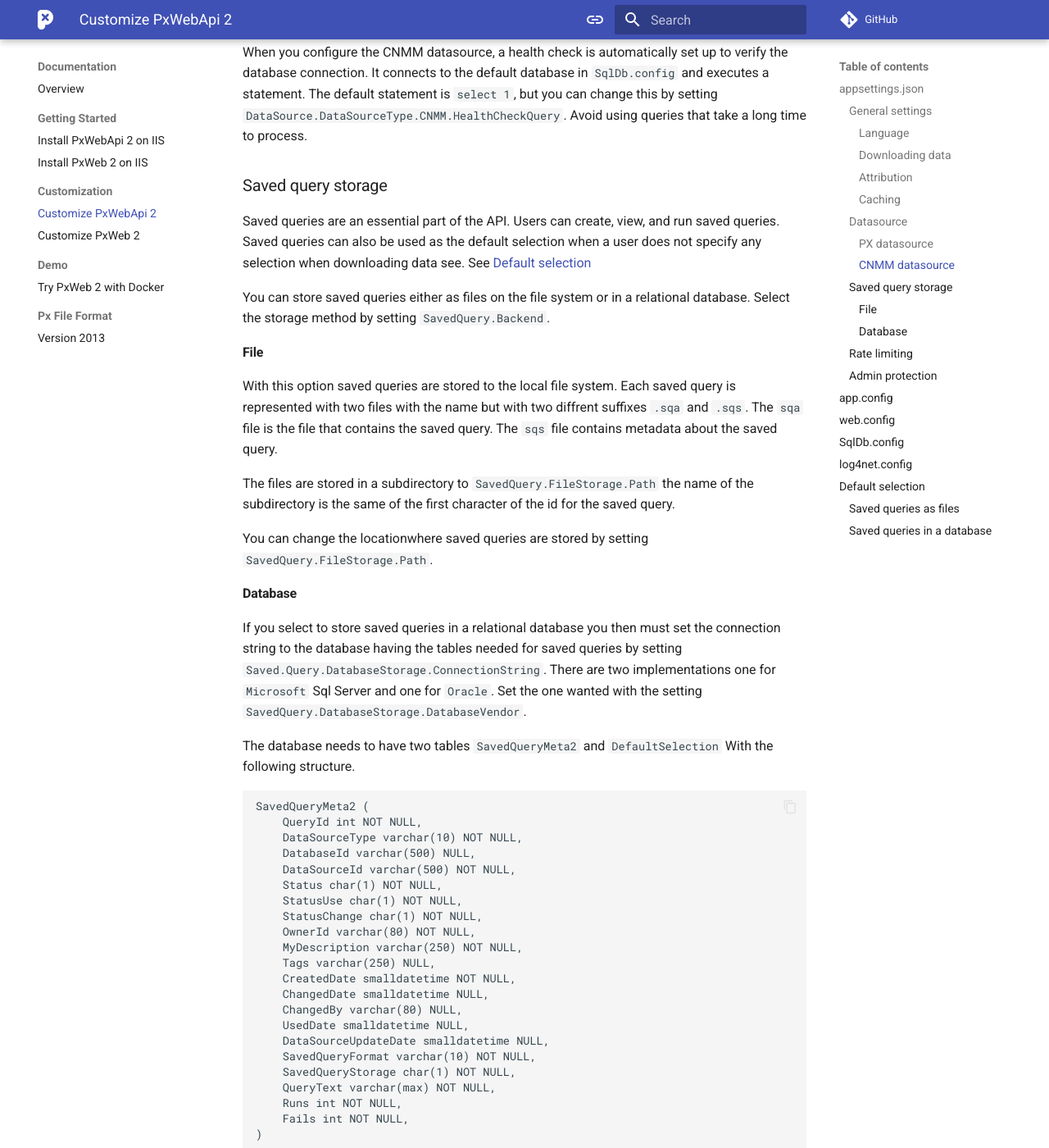
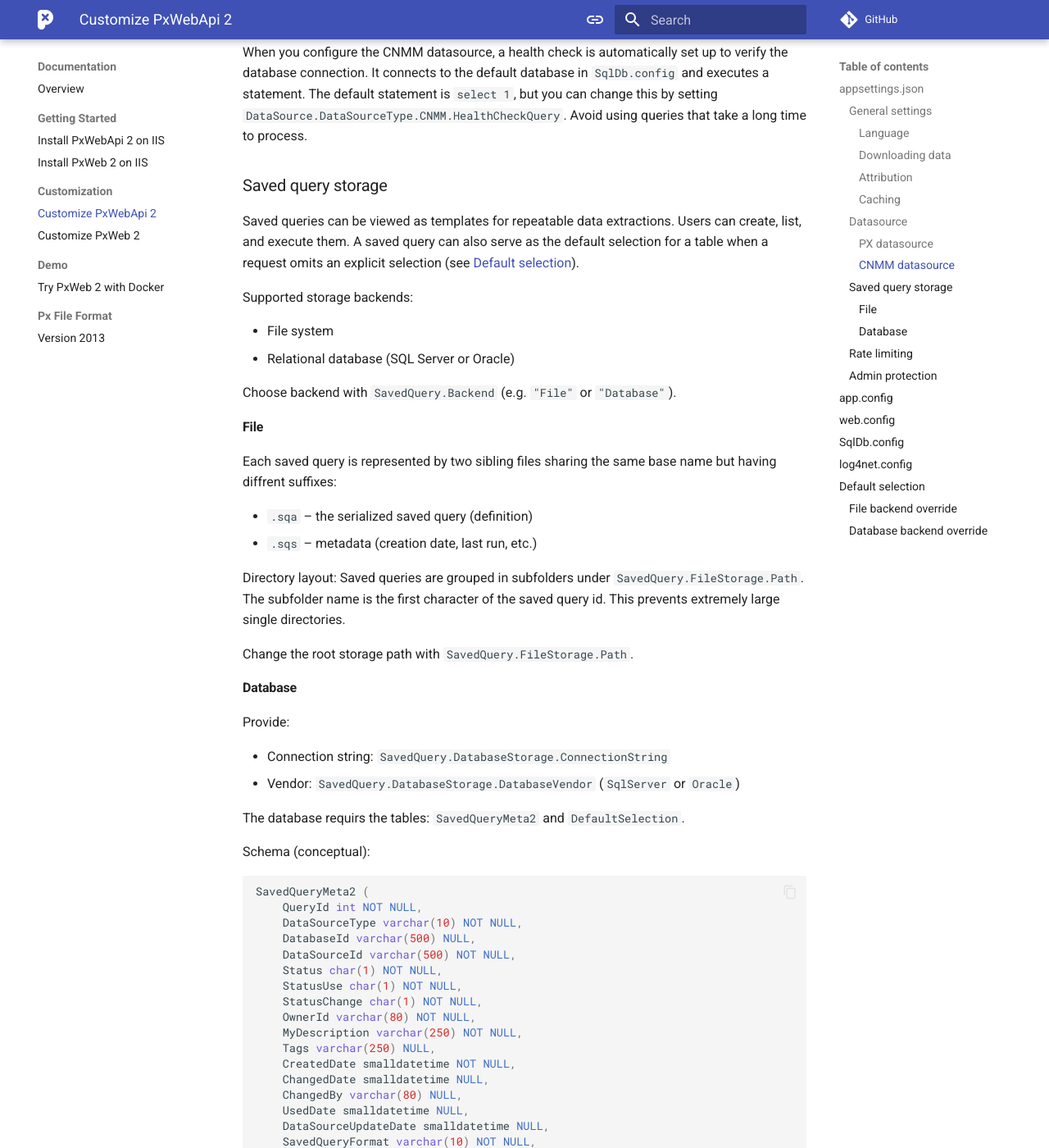
Before and after one commit to PxTools/pxtools.github.io, an MkDocs documentation site: the page built from docs/PxWebApi/documentation/configuration.md, in a window 1280 px wide and 1400 px high, scrolled down 1944 px. Shown: the whole window at 82% size. Built offline with MkDocs 1.6.1 and Material for MkDocs 9.7.7, drawn with Linux system fonts in a browser that asks for light colours; comment, search, counter and statistics services are not loaded; some of the changed text lies outside the part shown.

Commit message:
Reworked the texts with help of Copilot

````diff
--- a/docs/PxWebApi/documentation/configuration.md
+++ b/docs/PxWebApi/documentation/configuration.md
@@ -81,67 +81,78 @@
 
 ### Saved query storage
 
-Saved queries are an essential part of the API. Users can create, view, and run
-saved queries. Saved queries can also be used as the default selection when a
-user does not specify any selection when downloading data see.
-See [Default selection](#default-selection)
+Saved queries can be viewed as templates for repeatable data extractions. Users
+can create, list, and execute them. A saved query can also serve as the default selection
+for a table when a request omits an explicit selection (see
+[Default selection](#default-selection)).
 
-You can store saved queries either as files on the file system or in a relational
-database. Select the storage method by setting `SavedQuery.Backend`.
+Supported storage backends:
+
+- File system
+- Relational database (SQL Server or Oracle)
+
+Choose backend with `SavedQuery.Backend` (e.g. `"File"` or `"Database"`).
 
 #### File
 
-With this option saved queries are stored to the local file system. Each saved
-query is represented with two files with the name but with two diffrent suffixes
-`.sqa` and `.sqs`. The `sqa` file is the file that contains the saved query. The
-`sqs` file contains metadata about the saved query.
+Each saved query is represented by two sibling files sharing the same base name
+but having diffrent suffixes:
 
-The files are stored in a subdirectory to `SavedQuery.FileStorage.Path` the name
-of the subdirectory is the same of the first character of the id for the saved query.
+- `.sqa` – the serialized saved query (definition)
+- `.sqs` – metadata (creation date, last run, etc.)
 
-You can change the locationwhere saved queries are stored by setting `SavedQuery.FileStorage.Path`.
+Directory layout: Saved queries are grouped in subfolders under
+`SavedQuery.FileStorage.Path`. The subfolder name is the first character of the
+saved query id. This prevents extremely large single directories.
+
+Change the root storage path with `SavedQuery.FileStorage.Path`.
 
 #### Database
 
-If you select to store saved queries in a relational database you then must set
-the connection string to the database having the tables needed for saved queries
-by setting `Saved.Query.DatabaseStorage.ConnectionString`. There are two
-implementations one for `Microsoft` Sql Server and one for `Oracle`. Set the one
-wanted with the setting `SavedQuery.DatabaseStorage.DatabaseVendor`.
+Provide:
 
-The database needs to have two tables `SavedQueryMeta2` and `DefaultSelection`
-With the following structure.
+- Connection string: `SavedQuery.DatabaseStorage.ConnectionString`
+- Vendor: `SavedQuery.DatabaseStorage.DatabaseVendor` (`SqlServer` or `Oracle`)
 
-```
+The database requirs the tables: `SavedQueryMeta2` and `DefaultSelection`.
+
+Schema (conceptual):
+
+```sql
 SavedQueryMeta2 (
-	QueryId int NOT NULL,
-	DataSourceType varchar(10) NOT NULL,
-	DatabaseId varchar(500) NULL,
-	DataSourceId varchar(500) NOT NULL,
-	Status char(1) NOT NULL,
-	StatusUse char(1) NOT NULL,
-	StatusChange char(1) NOT NULL,
-	OwnerId varchar(80) NOT NULL,
-	MyDescription varchar(250) NOT NULL,
-	Tags varchar(250) NULL,
-	CreatedDate smalldatetime NOT NULL,
-	ChangedDate smalldatetime NULL,
-	ChangedBy varchar(80) NULL,
-	UsedDate smalldatetime NULL,
-	DataSourceUpdateDate smalldatetime NULL,
-	SavedQueryFormat varchar(10) NOT NULL,
-	SavedQueryStorage char(1) NOT NULL,
-	QueryText varchar(max) NOT NULL,
-	Runs int NOT NULL,
-	Fails int NOT NULL,
+    QueryId int NOT NULL,
+    DataSourceType varchar(10) NOT NULL,
+    DatabaseId varchar(500) NULL,
+    DataSourceId varchar(500) NOT NULL,
+    Status char(1) NOT NULL,
+    StatusUse char(1) NOT NULL,
+    StatusChange char(1) NOT NULL,
+    OwnerId varchar(80) NOT NULL,
+    MyDescription varchar(250) NOT NULL,
+    Tags varchar(250) NULL,
+    CreatedDate smalldatetime NOT NULL,
+    ChangedDate smalldatetime NULL,
+    ChangedBy varchar(80) NULL,
+    UsedDate smalldatetime NULL,
+    DataSourceUpdateDate smalldatetime NULL,
+    SavedQueryFormat varchar(10) NOT NULL,
+    SavedQueryStorage char(1) NOT NULL,
+    QueryText varchar(max) NOT NULL,
+    Runs int NOT NULL,
+    Fails int NOT NULL,
 )
 
 DefaultSelection (
-	TableId varchar(20) NOT NULL,
-	SavedQueryId int NOT NULL,
- )
+    TableId varchar(20) NOT NULL,
+    SavedQueryId int NOT NULL,
+)
+```
 
-```
+Notes:
+
+- `QueryText` stores the actual saved query (e.g. JSON) used for execution.
+- `Runs` / `Fails` enable simple usage statistics.
+- `DefaultSelection` maps a table id to the saved query used as its default.
 
 ### Rate limiting
 
@@ -194,32 +205,45 @@
 
 ## Default selection
 
-When data is extracted without giving a selection a default selection is used.
-Then default selection is calculated by an algorithm that selected diffrent
-values from the variables in the tabled depending on the type of variables and
-the number of values. If you are not satisfied with the selection that the
-algorithms selects, you can replace what is beeing used as default selection with
-a saved query. The way to do this is manual and how it is done depends on the
-type of storage for your saved queries.
+When a data request is submitted without any explicit selection, PxWebApi builds
+one automatically. The built-in algorithm picks a small, representative set of
+variable values based on variable types and cardinalities.
+
+If that automatic selection is not suitable, you can override it with a saved
+query. The override process depends on the saved query backend.
 
 !!! note
-    Make sure that the `tableId` is the same as the one that the saved query targets.
+    The saved query must target the same table (`tableId` match) or the override
+    will fail or have unexpected behaivior.
 
-### Saved queries as files
+    Also note that this is an manual process to replace the default selection.
 
-When you have saved queries stored as files on the filesystem. You replace the
-default selection for a table by taking a copy of the files for the saved queries
-that you would like to be used as the default selection. Rename the copy of the
-files by replacing the saved query id with the id for the table. Then place the
-copy of the files in the right subfolder.
+### File backend override
 
-### Saved queries in a database
+Steps:
 
-If you have saved queries stored in a relational database. You replace the
-default selection by adding a entry in the `DefaultSelection` table. This
-requiers two values the id for the table and the id for the saved query.
+1. Identify (or create) the saved query you want to use (its `.sqa` + `.sqs`).
+2. Copy both files.
+3. Rename the copies so the base name equals the target table id (keep suffixes).
+4. Place them in the correct subfolder under `SavedQuery.FileStorage.Path`.
+    (Subfolder name = first character of the table id.)
+5. Clear cache if needed; subsequent no-selection requests now use the saved query.
+
+### Database backend override
+
+Add or update the mapping in `DefaultSelection`:
+
+```sql
+-- Pseudocode mapping description
+TableId      = <table id>
+SavedQueryId = <QueryId from SavedQueryMeta2>
+```
+
+Procedure:
+
+1. Confirm the saved query exists (`SavedQueryMeta2.QueryId`).
+2. UPDATE if present, INSERT if absent.
+3. Clear caches if immediate effect is required.
 
 !!! note
-    Make sure that the `tableId` is the same as the one that the saved query targets.
-    TableId is the primary key so you might have to do a update insted of an insert
-    if a saved query have already been used before.
+    `TableId` should acts as primary key; use UPDATE if a row already exists.
````
